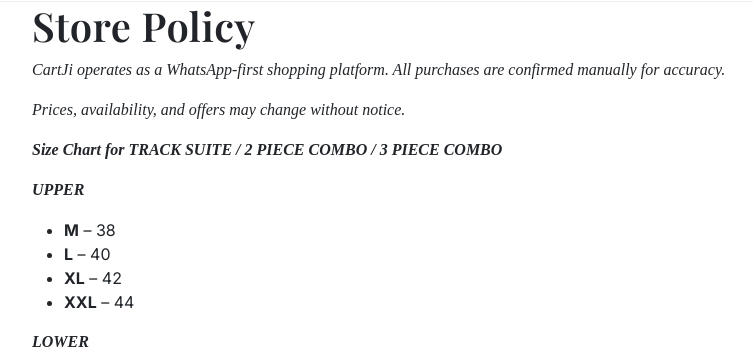
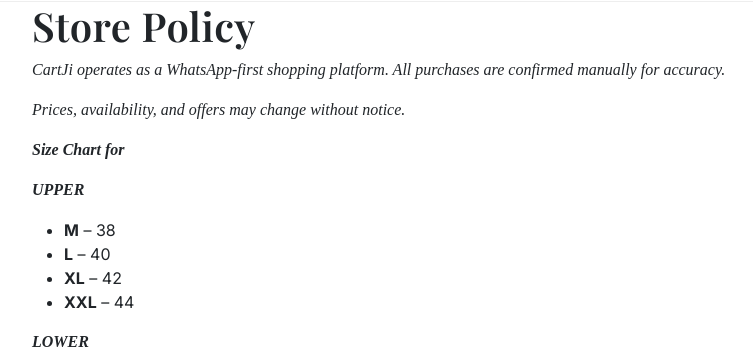
Before and after one commit to jicartji-dev/ecommerce, a Django app: page /store-policy/ in a window 1280 px wide. Shown: the part 71-425 px from the top of the page, without its empty margins (50-803 px from the left). Run offline with Django 5.2, Linux system fonts and the light colour scheme; data that the repository does not hold is empty.

Commit message:
Update store_policy.html

```diff
--- a/cartjiapp/templates/cartjiapp/store_policy.html
+++ b/cartjiapp/templates/cartjiapp/store_policy.html
@@ -16,7 +16,7 @@
 
 
 
-        <p class="fw-bold">Size Chart for TRACK SUITE / 2 PIECE COMBO / 3 PIECE COMBO</p>
+        <p class="fw-bold">Size Chart for </p>
 
         <p class="fw-semibold">UPPER</p>
         <ul>
```
